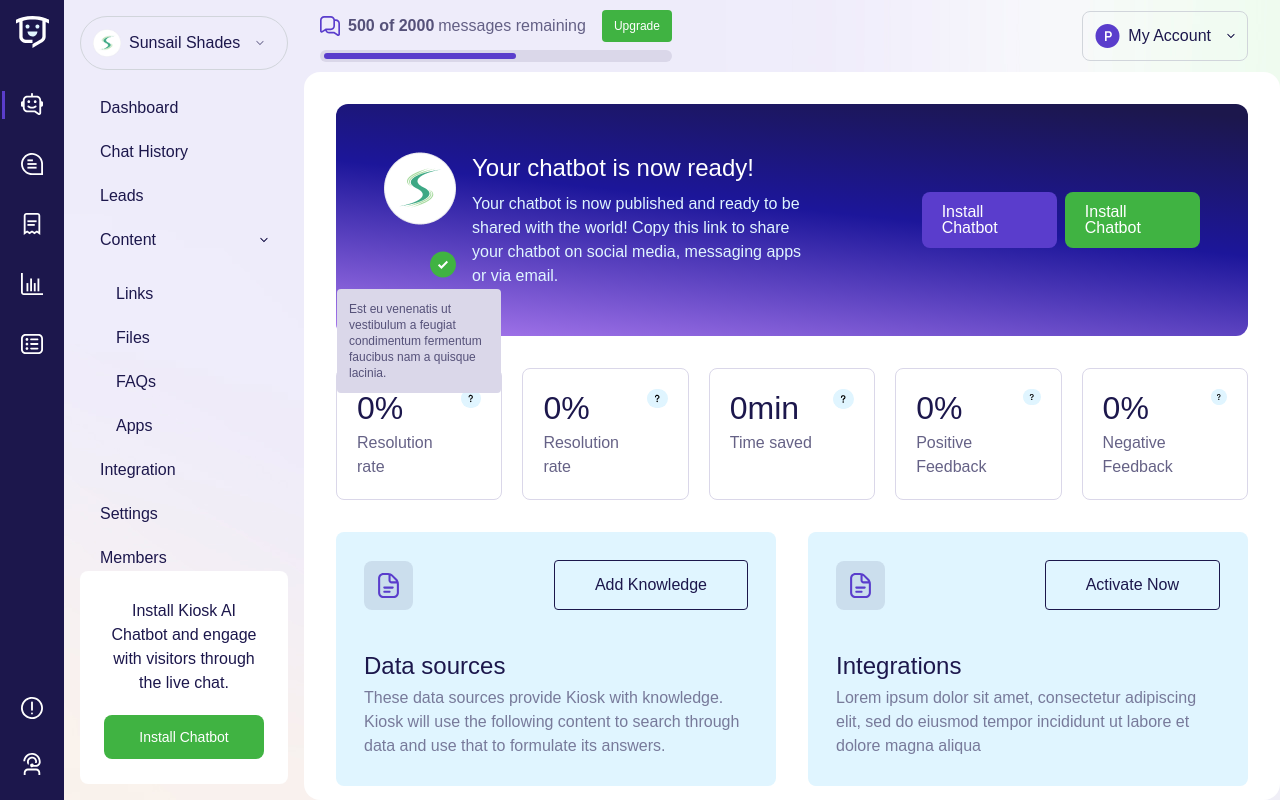
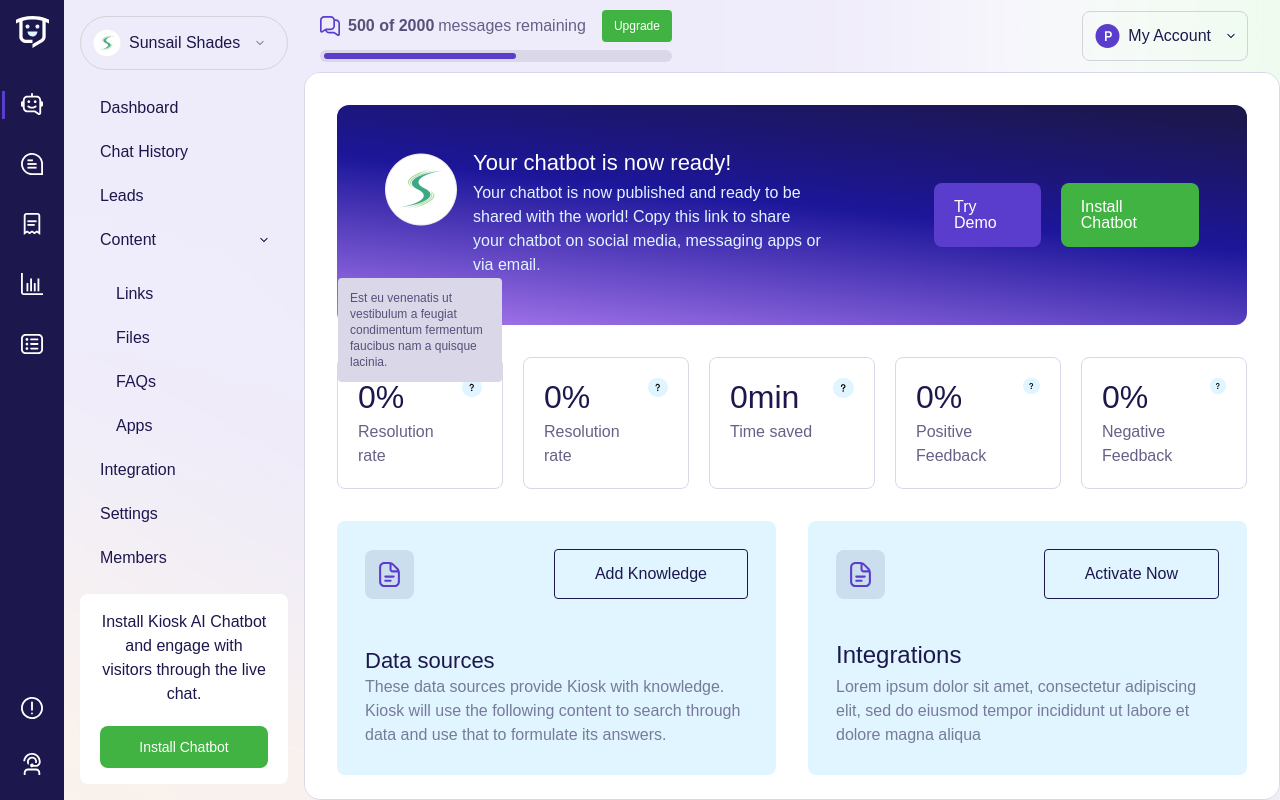
Before and after one commit to WebmarkFrontEnd/chatbot-dashboard, a website built with Vite: page install-chatbot-dashboard.html in a window 1280 px wide. Built offline with nearby package versions, Linux system fonts and the light colour scheme; a web font is replaced by a local one.

Commit message:
update misc changes

```diff
--- a/install-chatbot-dashboard.html
+++ b/install-chatbot-dashboard.html
@@ -183,10 +183,10 @@
         </ul>
       </div>
 
-      <div class="flex flex-col gap-5 overflow-auto bg-white py-7 px-6 text-center rounded-lg">
+      <div class="flex flex-col gap-5 overflow-auto bg-white py-4 px-5 text-center rounded-lg">
         <p class="text-base text-dark">Install Kiosk AI Chatbot and engage with visitors through the live chat.</p>
         <a href="#"
-          class="text-sm font-medium bg-secondary text-white rounded-lg p-3 transition-all hover:bg-dark hover:text-white">Install
+          class="text-sm leading-none font-medium bg-secondary text-white rounded-lg py-3.5 px-5 transition-all hover:bg-dark hover:text-white">Install
           Chatbot</a>
       </div>
 
@@ -243,7 +243,7 @@
           </div>
         </button>
       </div>
-      <div class="flex-grow p-8 overflow-auto rounded-2xl bg-white">
+      <div class="flex-grow p-8 overflow-auto rounded-2xl bg-white border border-grey">
 
         <div class="grid grid-cols-12 gap-8">
           <div class="col-span-12 text-white bg-custom-gradient rounded-xl p-12 ">
@@ -254,13 +254,14 @@
                 <!-- Logged Account Logo-->
                 <div class="relative" id="logged-account">
                   <img src="./assets/install_chatbot_dashboard/logged-site-logo.png" alt="logged-account">
-                  <span class="absolute bottom-2.5 right-0"><img
-                      src="./assets/install_chatbot_dashboard/check-green-icon.svg" alt=""></span>
+                  <span class="absolute bottom-2.5 right-0">
+                    <path src="./assets/install_chatbot_dashboard/check-green-icon.svg" alt="">
+                  </span>
                 </div>
 
                 <!-- Logged Account Content-->
                 <div class="w-2/3">
-                  <h2 class="text-2xl font-medium text-white mb-2">Your chatbot is now ready!</h2>
+                  <h2 class="text-[22px] font-medium text-white mb-2">Your chatbot is now ready!</h2>
                   <p class="text-base text-lightblue">Your chatbot is now published and ready to be shared with the
                     world!
                     Copy this link to share your chatbot on social media, messaging apps or via email.</p>
@@ -268,16 +269,14 @@
               </div>
 
               <!-- Buttons-->
-              <div class="flex gap-2">
+              <div class="flex gap-5">
 
                 <a href="#"
-                  class="flex items-center leading-none text-base font-medium bg-primary text-white rounded-lg py-3 px-5 transition-all hover:bg-white hover:text-dark">Install
-                  Chatbot
-
+                  class="flex items-center leading-none text-base font-medium bg-primary text-white rounded-lg py-4 px-5 transition-all hover:bg-white hover:text-dark">Try
+                  Demo
                   <!-- <img class="w-4 h-4" src="./assets/install_chatbot_dashboard/external-link-icon.svg"
                     alt="external link"> -->
                 </a>
-
                 <a href="#"
                   class="flex items-center leading-none text-base font-medium bg-secondary text-white rounded-lg py-3 px-5 transition-all hover:bg-white hover:text-dark">Install
                   Chatbot
@@ -415,7 +414,7 @@
               </div>
 
               <div class="flex flex-col text-left">
-                <h4 class="text-2xl mb-1">Data sources</h4>
+                <h4 class="text-[22px] mb-1">Data sources</h4>
                 <p class="text-base opacity-75">These data sources provide Kiosk with knowledge. Kiosk will use the
                   following content to search through data and use that to formulate its answers.</p>
               </div>
```
Also changed, not shown: style.css.
